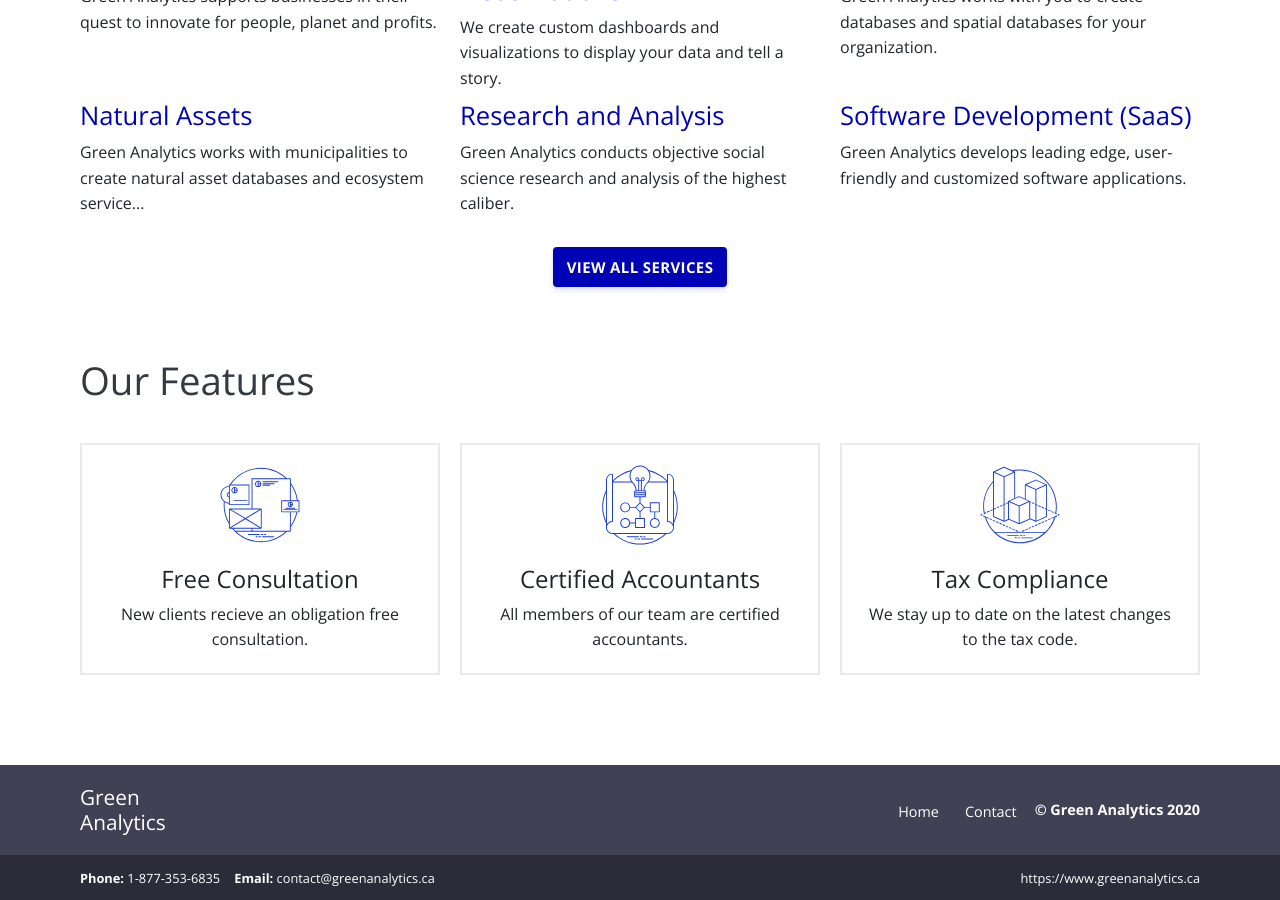
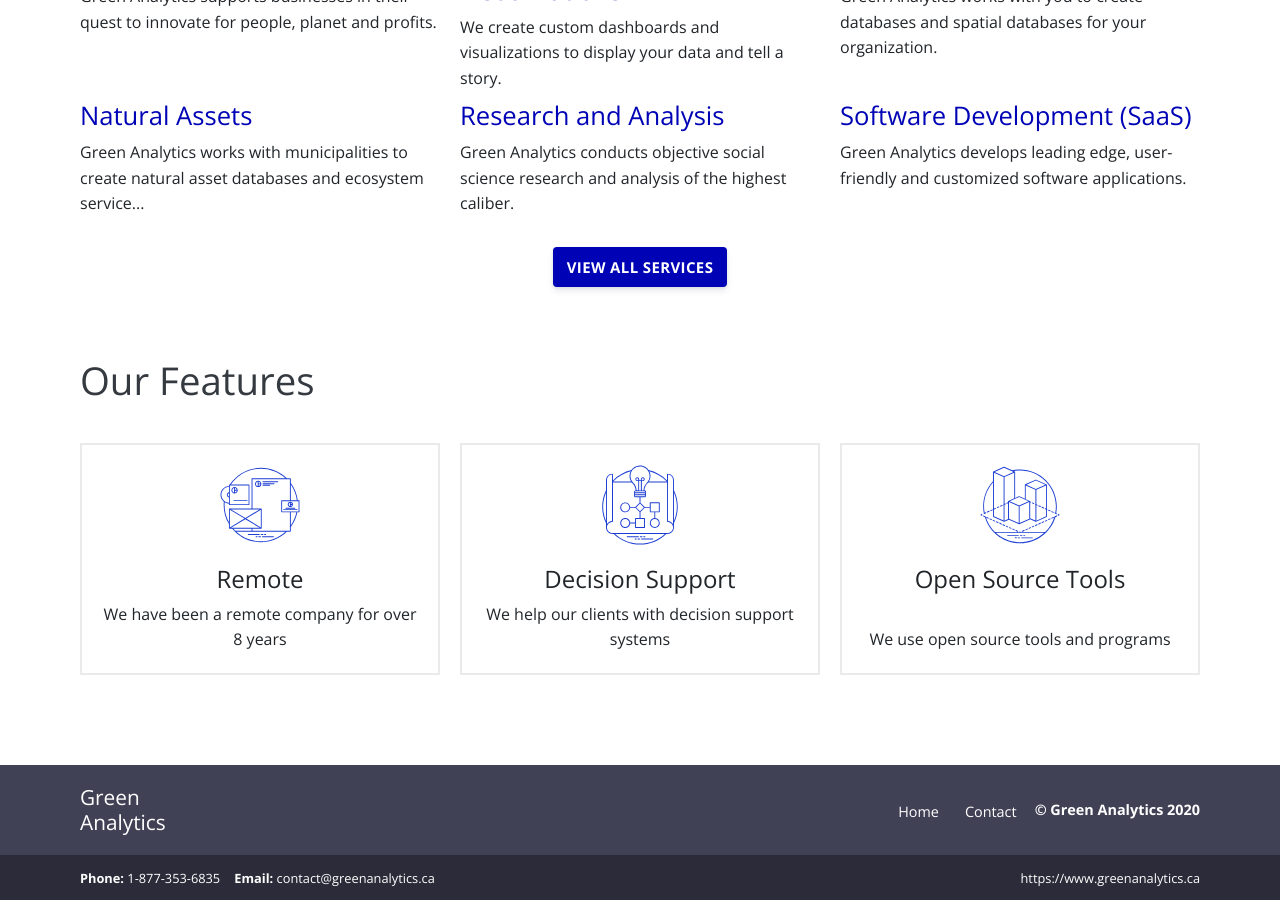
Before and after one commit to greenLauren/ga_website, a Jekyll site: the page built from index.html, in a window 1280 px wide and 900 px high, scrolled down 886 px. Built offline with Jekyll 4.4.1, drawn with Linux system fonts in a browser that asks for light colours.

Commit message:
update features

```diff
--- a/_data/features.json
+++ b/_data/features.json
@@ -1,17 +1,17 @@
 [
   {
-    "title": "Free Consultation",
-    "description": "New clients recieve an obligation free consultation.",
+    "title": "Remote",
+    "description": "We have been a remote company for over 8 years",
     "image": "images/features/noun_branding_1885335.svg"
   },
   {
-    "title": "Certified Accountants",
-    "description": "All members of our team are certified accountants.",
+    "title": "Decision Support",
+    "description": "We help our clients with decision support systems",
     "image": "images/features/noun_The Process_1885341.svg"
   },
   {
-    "title": "Tax Compliance",
-    "description": "We stay up to date on the latest changes to the tax code.",
+    "title": "Open Source Tools",
+    "description": "We use open source tools and programs",
     "image": "images/features/noun_3d modeling_1885342.svg"
   }
 ]
```
